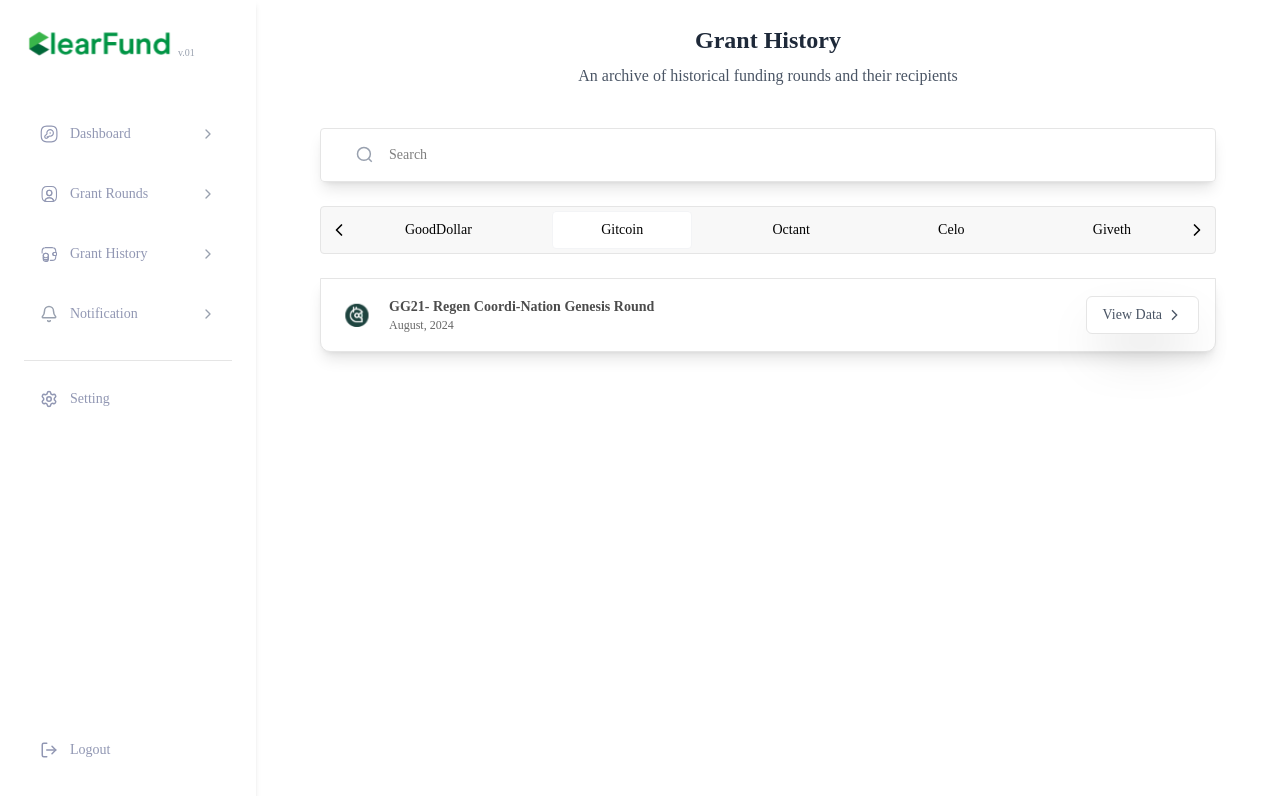
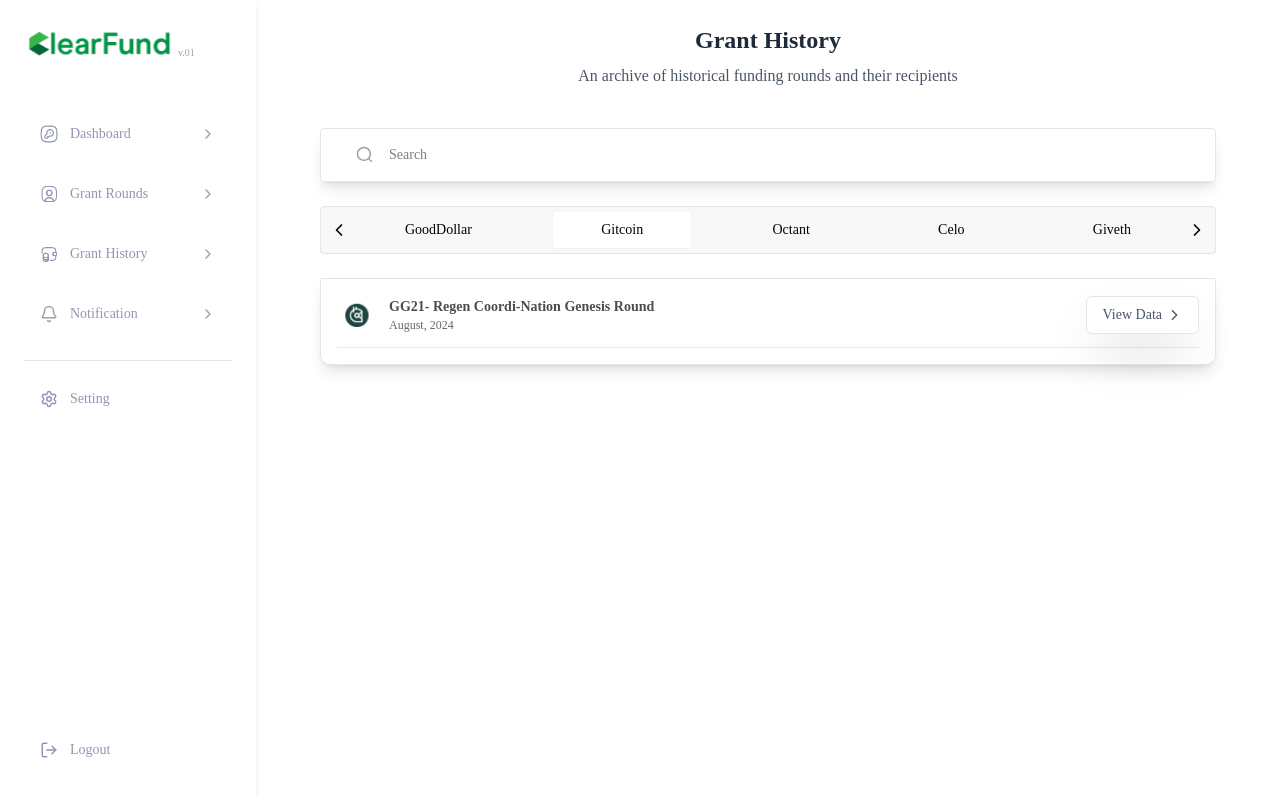
Before and after one commit to LighthouseL2/Clearfund, a Next.js app: page /grant-history in a window 1280 px wide. Shown: the top 796 px of the page. Built offline with nearby package versions, Linux system fonts and the light colour scheme; a web font is replaced by a local one.

Commit message:
style: added HR line to past grant card and adjusted spacing in dashboard icons

```diff
--- a/src/components/GrantDashboard.jsx
+++ b/src/components/GrantDashboard.jsx
@@ -128,7 +128,7 @@ export default function GrantDashboard() {
                                     height={20}
                                     className="object-contain"
                                 />
-                                <p>{item.footer.text}</p>
+                                <p className="px-1">{item.footer.text}</p>
                             </div>
                         )}
                     </div>
@@ -137,7 +137,7 @@ export default function GrantDashboard() {
 
             {/* Timeline */}
             <div className="text-gray-800 font-sans py-14">
-                <div className="bg-white rounded-xl shadow-sm p-6 border-1">
+                <div className="bg-white rounded-xl shadow-sm p-6 border-2">
                     <h3 className="text-lg font-semibold mb-12 py-3">Recent Grant recipient</h3>
 
                     <div className="px-2 sm:px-4">
--- a/src/components/PastGrant.jsx
+++ b/src/components/PastGrant.jsx
@@ -111,10 +111,11 @@ export default function PastGrantRounds() {
     filteredData.map((item, index) => (
       <div
   key={index}
-        className="flex justify-between items-center bg-white p-4 shadow-lg hover:shadow transition rounded-b-lg rounded-t-0 border"
+  className="bg-white p-4 shadow-lg hover:shadow transition rounded-b-lg rounded-t-0 border"
 >
-        <div className="flex items-center space-x-3">
-          <div className="w-10 h-10 rounded-full  flex  text-black/70 items-center justify-center overflow-hidden">
+  <div className="flex justify-between items-center flex-col sm:flex-row gap-4">
+    <div className="flex items-center space-x-3 w-full sm:w-auto">
+      <div className="w-10 h-10 rounded-full flex text-black/70 items-center justify-center overflow-hidden">
         <Image
           src={tabImages[activeTab] || "/default-icon.svg"}
           alt={`${activeTab} logo`}
@@ -122,15 +123,16 @@ export default function PastGrantRounds() {
           height={24}
         />
       </div>
-          <div className="">
+      <div>
         <h3 className="text-sm font-semibold text-black/70">{item.title}</h3>
         <p className="text-xs text-black/60">{item.date}</p>
       </div>
     </div>
+
     {item.route && (
       <Link
         href={item.route}
-            className="text-sm font-medium bg-white rounded-sm border-1 text-gray-600 py-2 px-4 shadow-2xl flex items-center gap-1 hover:underline"
+        className="text-sm font-medium bg-white rounded-sm border text-gray-600 py-2 px-4 shadow-2xl flex items-center gap-1 hover:underline"
       >
         View Data
         <svg
@@ -146,6 +148,13 @@ export default function PastGrantRounds() {
     )}
   </div>
 
+  {/* This wrapper ensures the HR is below the flex section */}
+  <div className="mt-3">
+    <hr className="w-full border-t border-gray-200" />
+  </div>
+</div>
+
+
     ))
   ) : (
     <div className="text-center text-black/70 text-sm py-8">
```
Lines whose indentation alone changed are shown as unchanged.
